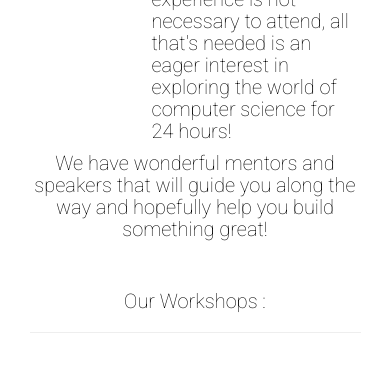
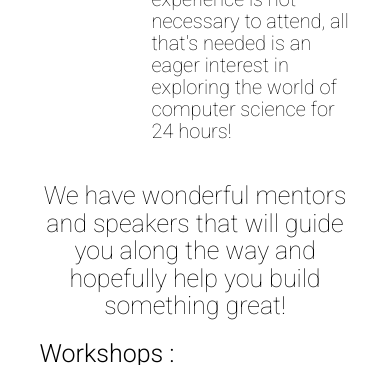
Before and after one commit to iChauster/montyhacks, a Node server app: page / in a window 390 px wide. Shown: the part 1271-1636 px from the top of the page. Run offline with Node 20, Linux system fonts and the light colour scheme; some libraries are stand-ins or nearby versions.

Commit message:
so help me god

```diff
--- a/public/stylesheets/style.css
+++ b/public/stylesheets/style.css
@@ -225,7 +225,7 @@ footer a:hover{
 	text-align:center;
 	font-family:Roboto;
 	font-weight:100;
-	font-size:20px;
+	font-size:25px;
 }
 #work{
 	padding:10px;
@@ -247,7 +247,7 @@ footer a:hover{
 	text-align: left;
 	font-family: Roboto;
 	font-weight:100;
-	font-size:20px;
+	font-size:28px;
 }
 #faq{
 	width:100%;
@@ -356,4 +356,7 @@ footer a:hover{
 	#blurcode{
 		background: url(../images/xsblurcode.jpg) no-repeat center center scroll;
 	}
+	#info h3{
+		font-size:20px;
+	}
 }
--- a/views/index.jade
+++ b/views/index.jade
@@ -64,8 +64,10 @@ html(lang ='en')
 					.col-md-10.col-xs-8
 						h2 Your Experience:
 						h3 Programming experience is not necessary to attend, all that's needed is an eager interest in exploring the world of computer science for 24 hours!
-					.row.pa
-						h4 We have wonderful mentors and speakers that will guide you along the way and hopefully help you build something great!
+				.row.pa
+					h4 We have wonderful mentors and speakers that will guide you along the way and hopefully help you build something great!
+					h2 Workshops :
+					h3 We have a variety of workshops available for hackers throughout the day. From mobile development to deploying on git, we've got you covered.
 				.row
 					h4#work
 						| Our Workshops :
```
